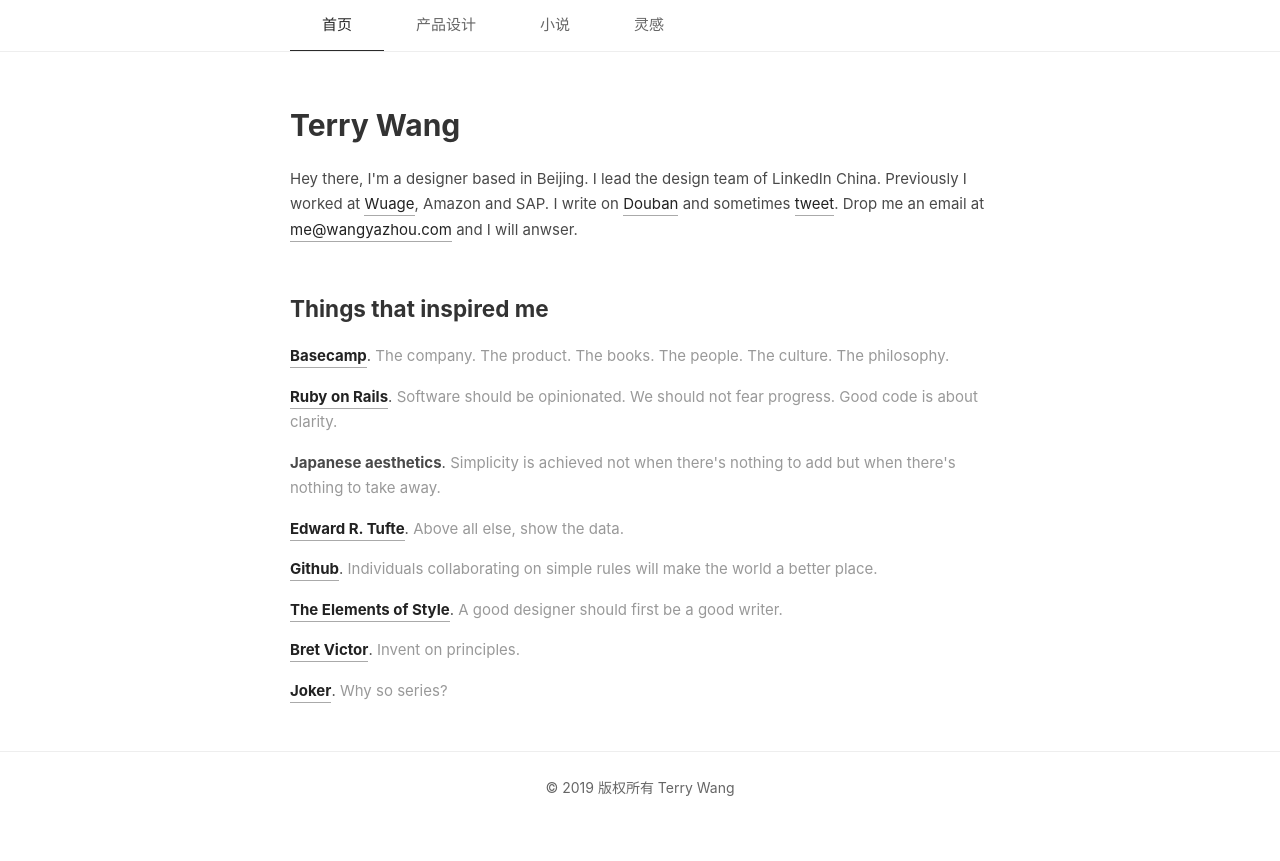
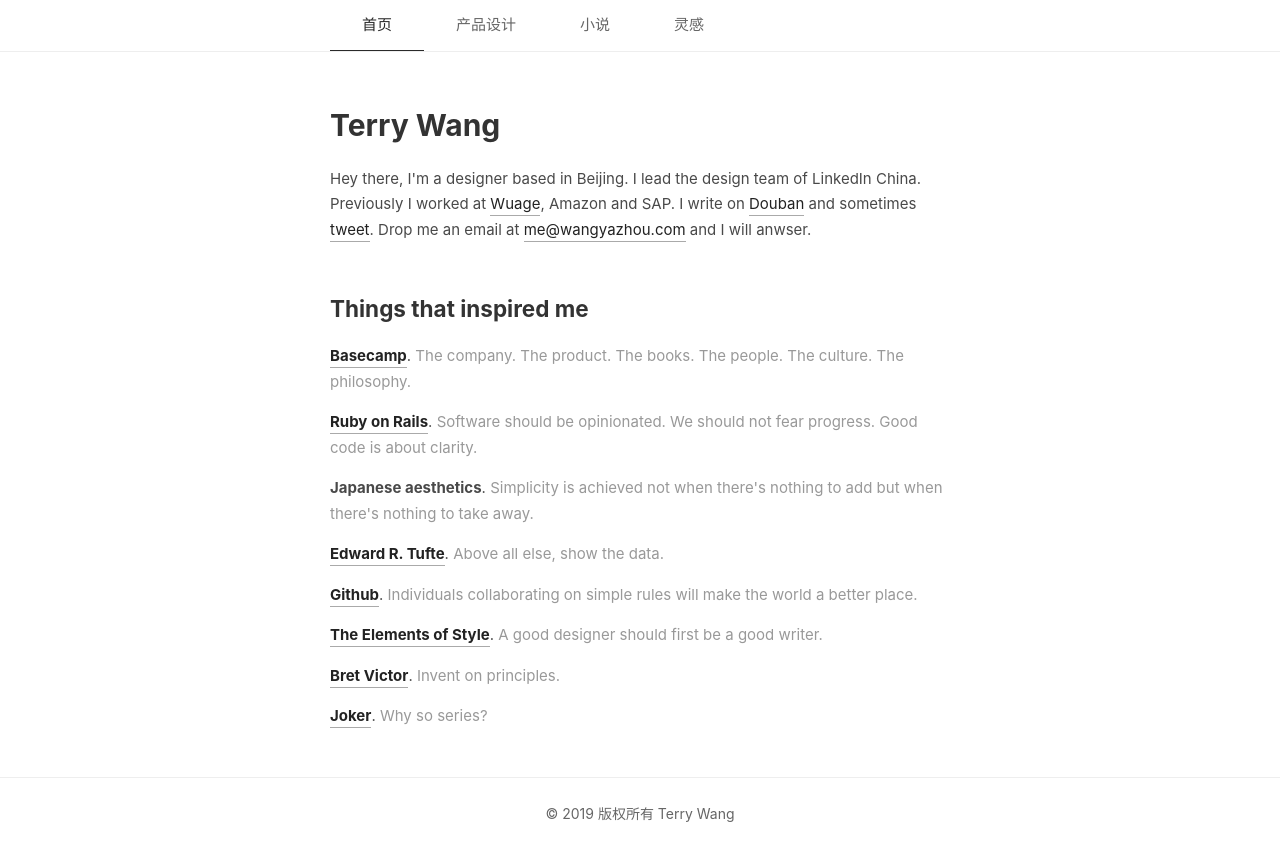
Before and after one commit to lvterry/lvterry.github.io, a Jekyll site: the page built from index.html, in a window 1280 px wide. Shown: the top 861 px of the page. Built offline with Jekyll 4.4.1, drawn with Linux system fonts in a browser that asks for light colours.

Commit message:
tweak style

```diff
--- a/assets/css/style.css
+++ b/assets/css/style.css
@@ -1,5 +1,4 @@
 body {
-  /*font-family: "SF Pro SC", "HanHei SC", "SF Pro Text", "Myriad Set Pro", "SF Pro Icons", "PingFang SC", "Segoe UI", SegoeUI, "Microsoft YaHei", 微软雅黑, "Helvetica Neue", Helvetica, Arial, sans-serif;*/
   font-family: -apple-system,BlinkMacSystemFont,"PingFang SC",Helvetica,Tahoma,Arial,"Microsoft YaHei",微软雅黑,黑体,Heiti,sans-serif,SimSun,宋体,serif;
   font-size: 15px;
   line-height: 1.7;
@@ -17,7 +16,7 @@
 }
 
 .container {
-  width: 700px;
+  width: 620px;
   margin: 0 auto;
 }
 
@@ -88,3 +87,7 @@
   border-bottom: 1px solid #ccc;
   margin: 32px 280px;
 }
+
+img {
+  max-width: 100%;
+}
```
